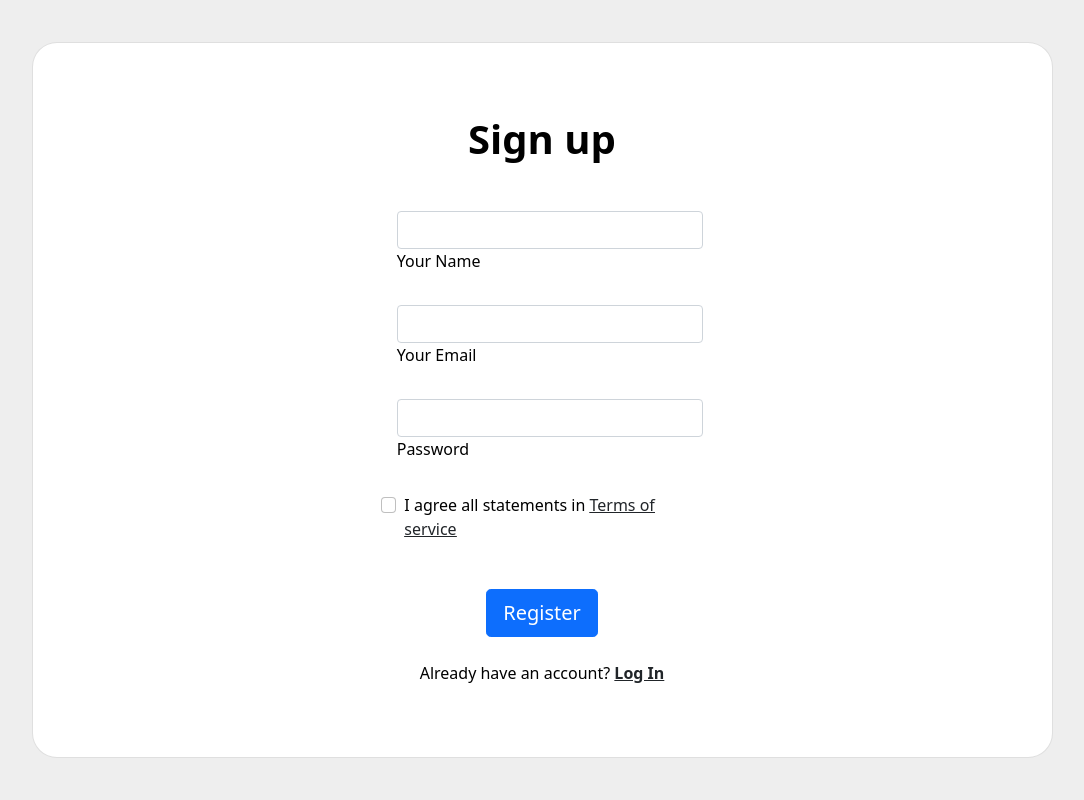
After one commit to randyisalive/Enchanted-Forum, a Flask app: template templates/signup.html in a window 1280 px wide. The commit adds this page. Shown: the whole page, without its empty margins (98-1182 px from the left). Run offline with Flask 2, Linux system fonts and the light colour scheme; the template is opened without the code that fills it, so the values that code supplies are empty.

Commit message:
Add files via upload

```diff
--- a/templates/base.html
+++ b/templates/base.html
@@ -13,6 +13,7 @@
 </head>
 
 <body>
+    {% block navbar %}
     <div>
         <!-- NAVBAR -->
         <nav class="navbar navbar-expand-lg navbar-light bg-light">
@@ -57,8 +58,7 @@
         </nav>
         <!-- NAVBAR -->
     </div>
-
-    {% block body %} {% endblock %}
+    {% endblock %} {% block body %} {% endblock %}
 
 
 </body>
--- /dev/null
+++ b/templates/signup.html
@@ -0,0 +1,77 @@
+{% block head %}
+<!-- CSS only -->
+<link href="https://cdn.jsdelivr.net/npm/bootstrap@5.1.3/dist/css/bootstrap.min.css" rel="stylesheet" integrity="sha384-1BmE4kWBq78iYhFldvKuhfTAU6auU8tT94WrHftjDbrCEXSU1oBoqyl2QvZ6jIW3" crossorigin="anonymous">
+<!-- JavaScript Bundle with Popper -->
+<script src="https://cdn.jsdelivr.net/npm/bootstrap@5.1.3/dist/js/bootstrap.bundle.min.js" integrity="sha384-ka7Sk0Gln4gmtz2MlQnikT1wXgYsOg+OMhuP+IlRH9sENBO0LRn5q+8nbTov4+1p" crossorigin="anonymous"></script>
+<title>Sign Up</title>
+<link rel="stylesheet" href="{{ url_for('static', filename='css/signup.css') }}"> {% endblock %} {% block body %}
+<section class="vh-100" style="background-color: #eee;">
+    <div class="container h-100">
+        <div class="row d-flex justify-content-center align-items-center h-100">
+            <div class="col-lg-12 col-xl-11">
+                <div class="card text-black" style="border-radius: 25px;">
+                    <div class="card-body p-md-5">
+                        <div class="row justify-content-center">
+                            <div class="col-md-10 col-lg-6 col-xl-5 order-2 order-lg-1">
+
+                                <p class="text-center h1 fw-bold mb-5 mx-1 mx-md-4 mt-4">Sign up</p>
+
+                                <form class="mx-1 mx-md-4" method="POST" action="">
+
+                                    <div class="d-flex flex-row align-items-center mb-4">
+                                        <i class="fas fa-user fa-lg me-3 fa-fw"></i>
+                                        <div class="form-outline flex-fill mb-0">
+                                            <input type="text" id="form3Example1c" class="form-control" />
+                                            <label class="form-label" for="form3Example1c">Your Name</label>
+                                        </div>
+                                    </div>
+
+                                    <div class="d-flex flex-row align-items-center mb-4">
+                                        <i class="fas fa-envelope fa-lg me-3 fa-fw"></i>
+                                        <div class="form-outline flex-fill mb-0">
+                                            <input type="email" id="form3Example3c" class="form-control" />
+                                            <label class="form-label" for="form3Example3c">Your Email</label>
+                                        </div>
+                                    </div>
+
+                                    <div class="d-flex flex-row align-items-center mb-4">
+                                        <i class="fas fa-lock fa-lg me-3 fa-fw"></i>
+                                        <div class="form-outline flex-fill mb-0">
+                                            <input type="password" id="form3Example4c" class="form-control" />
+                                            <label class="form-label" for="form3Example4c">Password</label>
+                                        </div>
+                                    </div>
+                                    <div class="form-check d-flex justify-content-center mb-5">
+                                        <input class="form-check-input me-2" type="checkbox" value="" id="form2Example3cg" required/>
+                                        <label class="form-check-label" for="form2Example3g">
+                                          I agree all statements in <a href="#!" class="text-body"><u>Terms of service</u></a>
+                                        </label>
+                                    </div>
+
+                                    <div class="d-flex justify-content-center mx-4 mb-3 mb-lg-4">
+                                        <button type="submit" class="btn btn-primary btn-lg">Register</button>
+                                    </div>
+                                    <div class="d-flex justify-content-center mx-4 mb-3 mb-lg-4">
+                                        <label for="form2Example3">Already have an account? <a href="/login" class="fw-bold text-body">Log In</a></label>
+                                    </div>
+
+                                </form>
+
+                            </div>
+
+                        </div>
+                    </div>
+                </div>
+            </div>
+        </div>
+    </div>
+</section>
+
+
+
+
+
+
+
+
+{% endblock %}
```
